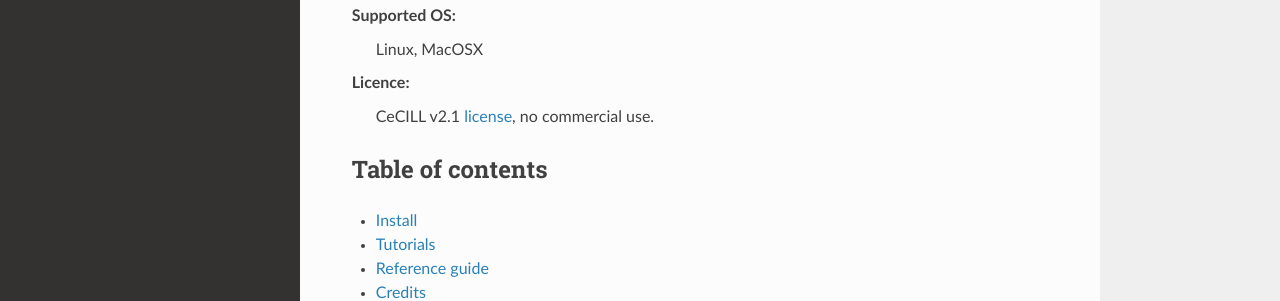
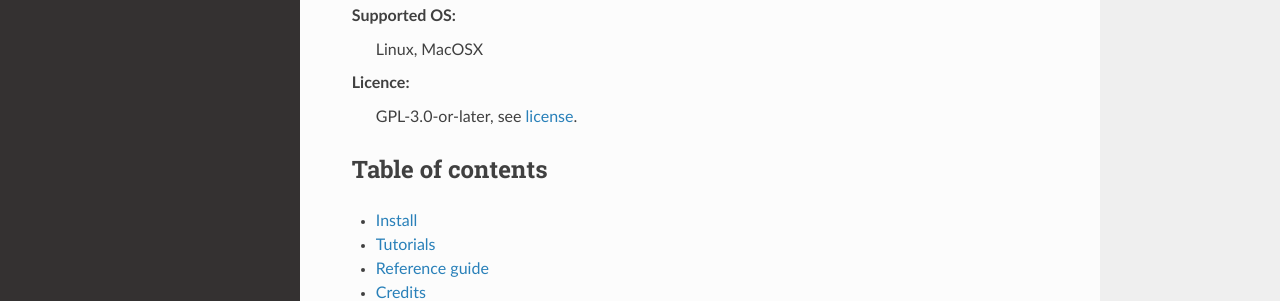
Before and after one commit to romi/dtw, a Sphinx documentation site: the page built from doc/source/index.md, in a window 1280 px wide and 900 px high, scrolled down 575 px. Shown: the part 358-659 px from the top of the window. Built offline with Sphinx 7.4.7 and the Read the Docs theme 2.0.0, drawn with Linux system fonts in a browser that asks for light colours; comment, search, counter and statistics services are not loaded; the version number is read from the project's files by our own code.

Commit message:
Fixe license in landing page

```diff
--- a/doc/source/index.md
+++ b/doc/source/index.md
@@ -30,7 +30,7 @@ And new dynamic time warping based techniques such as "merge split".
 : Linux, MacOSX
 
 **Licence:**
-: CeCILL v2.1 [license](http://www.cecill.info/licences/Licence_CeCILL_V2.1-en.html), no commercial use.
+: GPL-3.0-or-later, see [license](https://opensource.org/licenses/GPL-3.0).
 
 
 ## Table of contents
```
